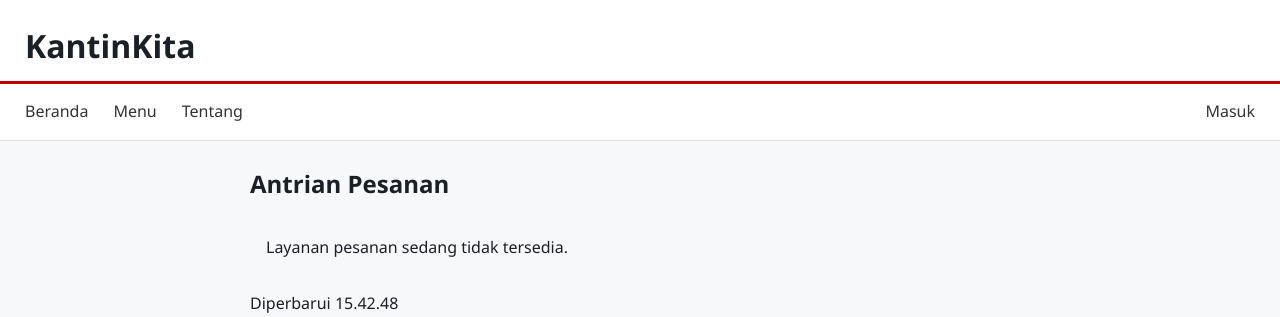
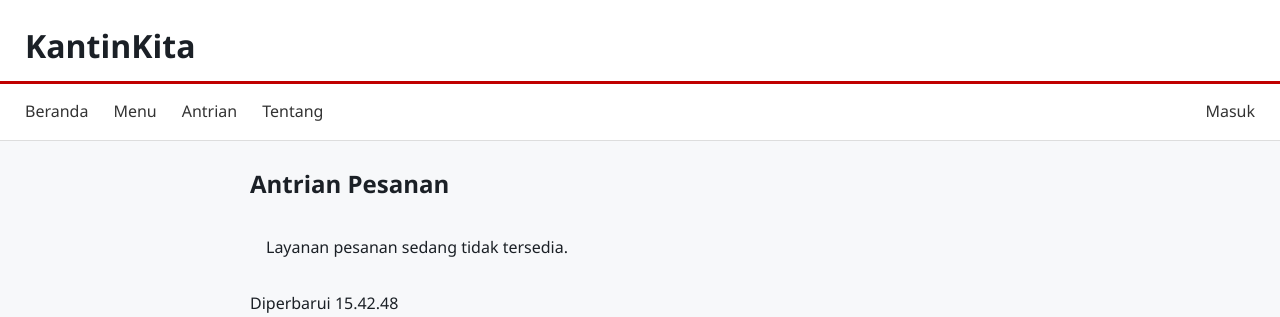
Before and after one commit to alfinadwi3105/KantinKita-Portfolio, a Laravel app: page /antrian in a window 1280 px wide. Shown: the top 317 px of the page. Run offline with Laravel 12, Linux system fonts and the light colour scheme; data that the repository does not hold is empty.

Commit message:
ubah navbar antrian

```diff
--- a/backend/app/Http/Controllers/Api/CuacaController.php
+++ b/backend/app/Http/Controllers/Api/CuacaController.php
@@ -1,4 +1,3 @@
-
 <?php
 
 namespace App\Http\Controllers\Api;
--- a/backend/routes/api.php
+++ b/backend/routes/api.php
@@ -14,4 +14,4 @@ Route::middleware('api.key')->group(function () {
     Route::post('/pesanan', [PesananController::class, 'store']);
     Route::get('/pesanan/{kode}', [PesananController::class, 'show']);
     Route::get('/antrian', [AntrianController::class, 'index']);
-    });
+});
--- a/resources/views/layouts/app.blade.php
+++ b/resources/views/layouts/app.blade.php
@@ -25,6 +25,10 @@
             Menu
         </a>
 
+        <a href="{{ route('antrian') }}"
+            style="text-decoration: none; color: #333;">
+            Antrian
+        </a>
         <a href="{{ url('/tentang') }}"
            style="text-decoration: none; color: #333;">
             Tentang
```
